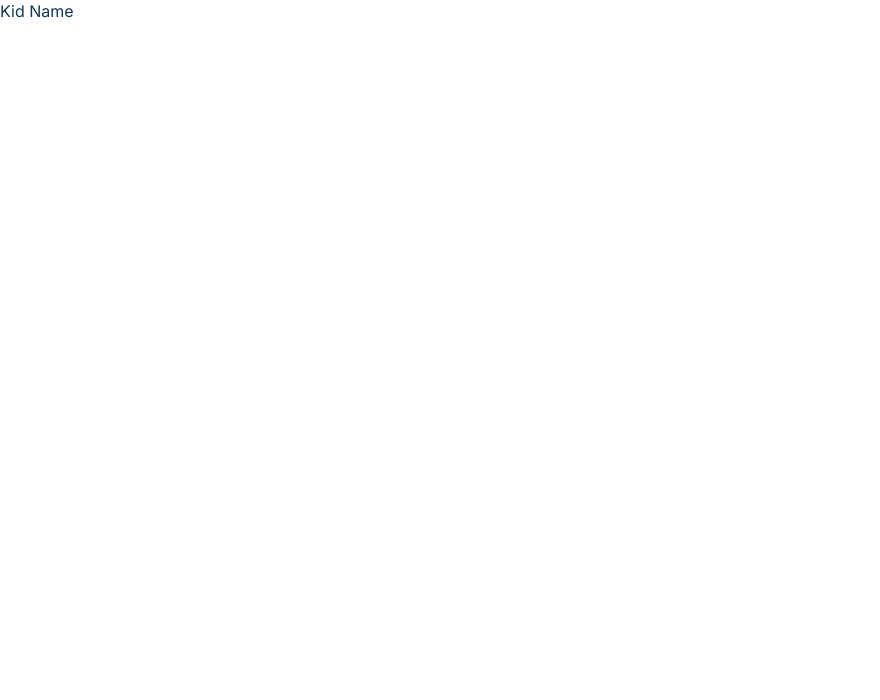
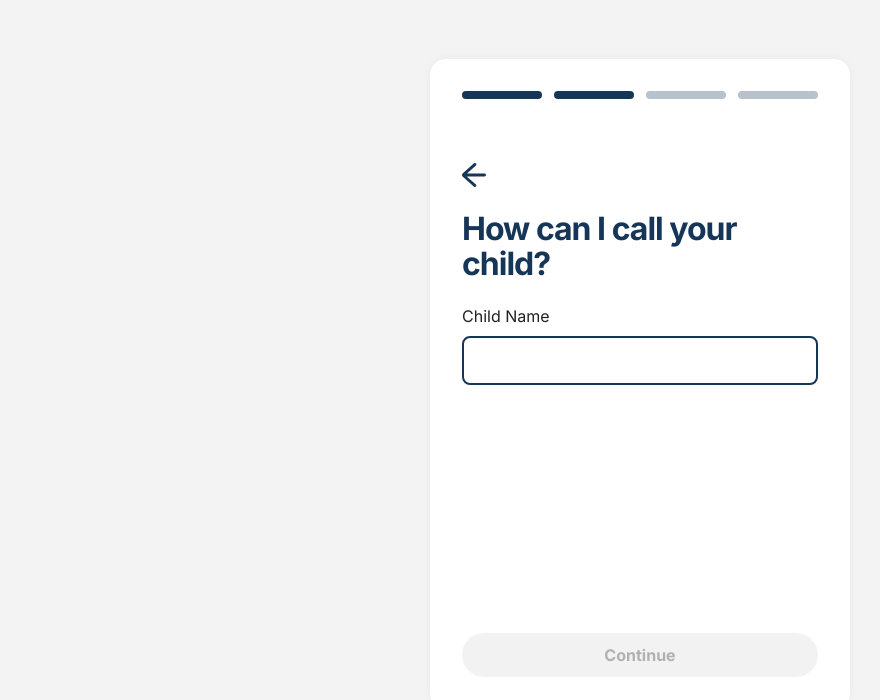
Before and after one commit to ran-segall/captain-spark, a React (Vite) app: page /onboarding/kid-name in a window 1280 px wide. Shown: the top 700 px of the page, without its empty margins (0-880 px from the left). Built offline with nearby package versions, Linux system fonts and the light colour scheme.

Commit message:
singup flow: kid name

```diff
--- a/src/pages/onboarding/KidName.tsx
+++ b/src/pages/onboarding/KidName.tsx
@@ -1,5 +1,95 @@
+import { useState } from 'react';
+import { useNavigate } from 'react-router-dom';
+import AppLayout from '../../components/ScreenLayout';
+import OnboardingProgressBar from '../../components/OnboardingProgressBar';
+import Button from '../../components/Button';
+import BackIcon from '../../assets/icons/back-icon-blue.svg';
+
 const KidName = () => {
-  return <div>Kid Name</div>;
+  const [childName, setChildName] = useState('');
+  const navigate = useNavigate();
+
+  const handleContinue = () => {
+    // Store in localStorage as a temporary global state
+    localStorage.setItem('childName', childName);
+    navigate('/onboarding/kid-age');
+  };
+
+  return (
+    <AppLayout>
+      <div
+        style={{
+          padding: '2rem',
+          width: '100%',
+          height: '100%',
+          minHeight: '650px',
+          display: 'flex',
+          flexDirection: 'column',
+          flex: 1,
+          boxSizing: 'border-box',
+          alignItems: 'center',
+        }}
+      >
+        <div style={{ width: '100%', maxWidth: 400, display: 'flex', flexDirection: 'column', gap: '1.5rem', flex: 1 }}>
+          <OnboardingProgressBar step={2} totalSteps={4} />
+          <button
+            onClick={() => navigate(-1)}
+            style={{
+              background: 'none',
+              border: 'none',
+              padding: 0,
+              marginTop: '0.5rem',
+              cursor: 'pointer',
+              display: 'flex',
+              alignItems: 'center',
+              boxShadow: 'none',
+              width: 'fit-content',
+            }}
+            aria-label="Back"
+          >
+            <img src={BackIcon} alt="Back" style={{ width: 24, height: 24 }} />
+          </button>
+          <h1 style={{ fontSize: '2rem', fontWeight: 900, color: '#163657', lineHeight: 1.1, margin: 0 }}>
+            How can I call your child?
+          </h1>
+          <div style={{ display: 'flex', flexDirection: 'column', gap: 8 }}>
+            <label htmlFor="child-name" style={{ fontSize: '1rem', color: '#222' }}>Child Name</label>
+            <input
+              id="child-name"
+              type="text"
+              value={childName}
+              onChange={e => setChildName(e.target.value)}
+              placeholder=""
+              style={{
+                width: '100%',
+                fontSize: '1.1rem',
+                padding: '0.75rem',
+                border: '2px solid #163657',
+                borderRadius: 8,
+                outline: 'none',
+                fontWeight: 500,
+                color: '#163657',
+                background: '#fff',
+                boxSizing: 'border-box',
+                transition: 'border 0.2s',
+              }}
+              autoFocus
+            />
+          </div>
+        </div>
+        <div style={{ width: '100%', maxWidth: 400 }}>
+          <Button
+            onClick={handleContinue}
+            disabled={!childName.trim()}
+            variant={!childName.trim() ? 'disabled' : 'primary'}
+            fullWidth
+          >
+            Continue
+          </Button>
+        </div>
+      </div>
+    </AppLayout>
+  );
 };
 
 export default KidName;
```
